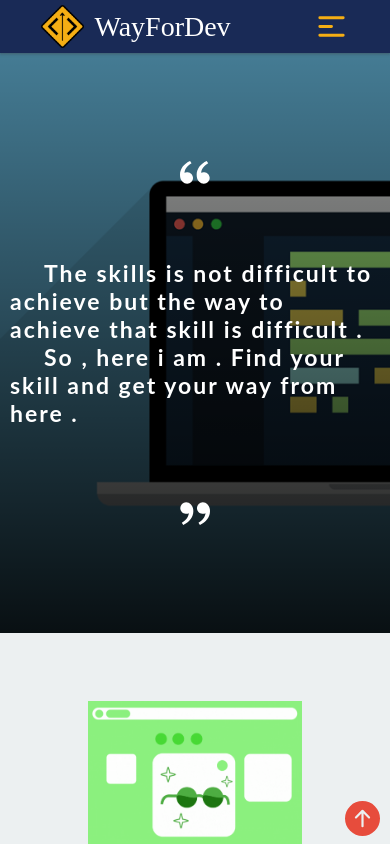
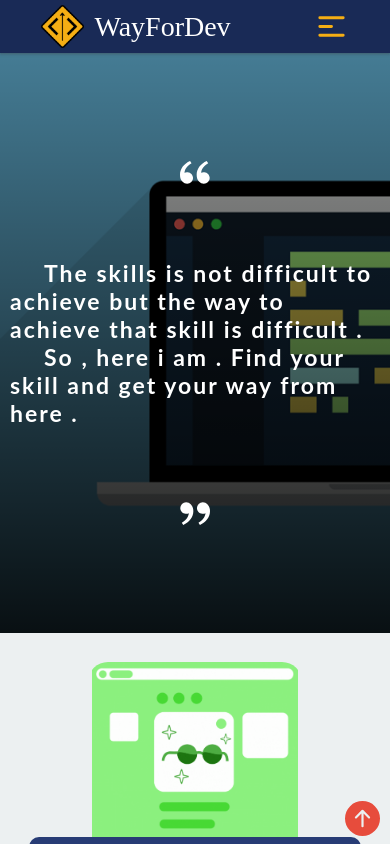
Before and after one commit to Workwithnk/WayFordev, a React (Create React App) app: page / in a window 390 px wide. Shown: the top 844 px of the page. Built offline with nearby package versions, Linux system fonts and the light colour scheme.

Commit message:
fix bugs

```diff
--- a/src/CSS/WaysSection.css
+++ b/src/CSS/WaysSection.css
@@ -96,7 +96,7 @@
   }
   .cards_waySection img {
     width: 55vw;
-    height: 31vh;
+    height: 45vw;
   }
   .button_Ways a {
     width: 50%;
```
